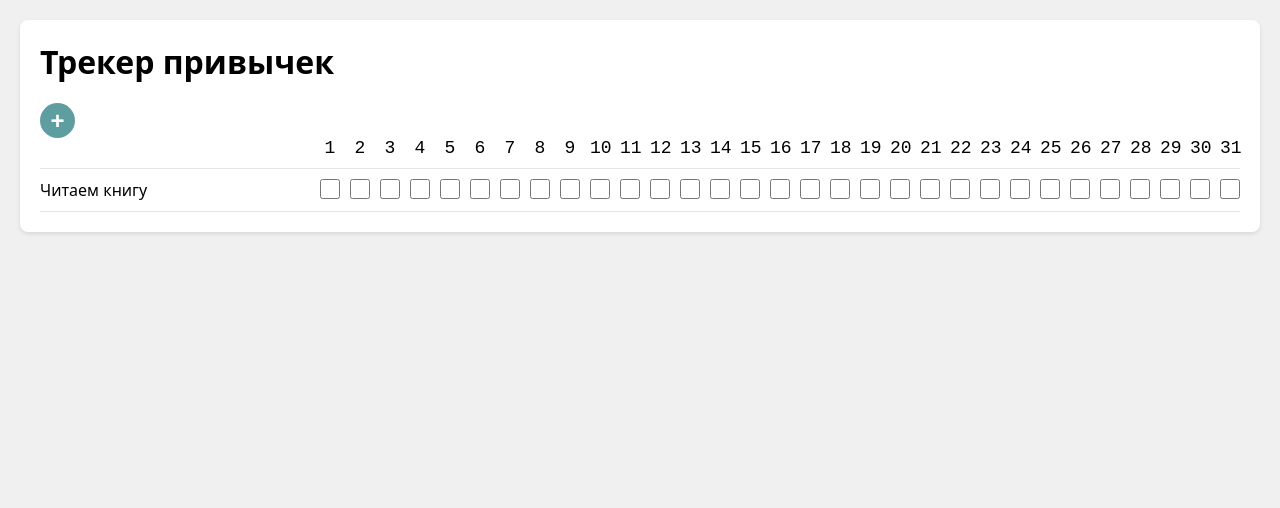
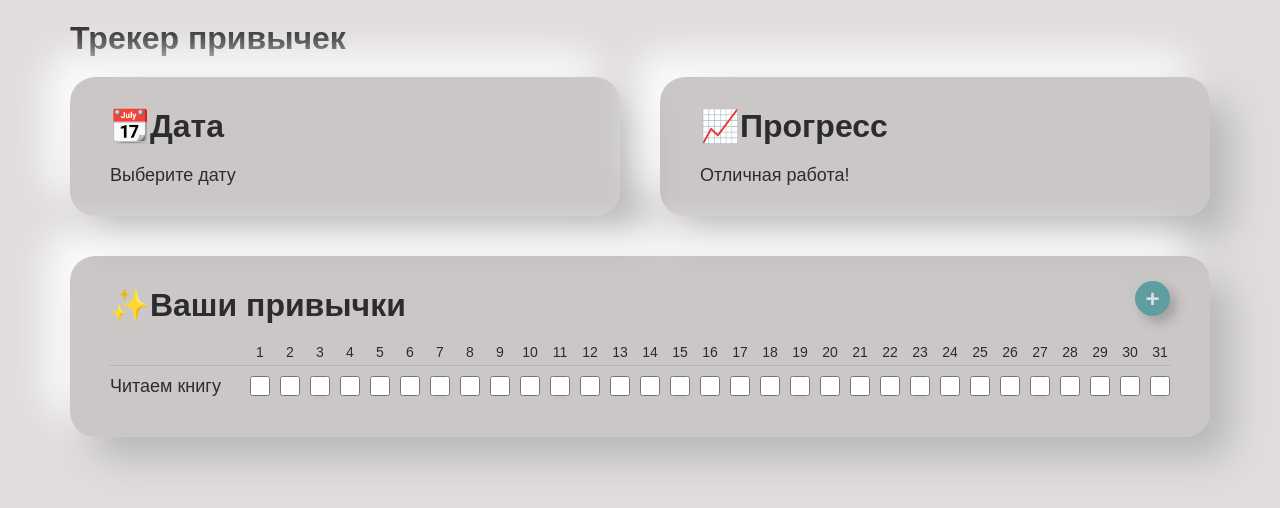
Before and after one commit to Flargoin/habitTracker, a website built with webpack: page src/index.html in a window 1280 px wide. Built offline with nearby package versions, Linux system fonts and the light colour scheme; a web font is replaced by a local one.

Commit message:
fix styles & added blocks

```diff
--- a/src/index.html
+++ b/src/index.html
@@ -4,12 +4,33 @@
     <meta charset="UTF-8" />
     <meta name="viewport" content="width=device-width, initial-scale=1.0" />
     <title>TypeScript Webpack App</title>
+    <link rel="preconnect" href="https://fonts.googleapis.com" />
+    <link rel="preconnect" href="https://fonts.gstatic.com" crossorigin />
+    <link
+      href="https://fonts.googleapis.com/css2?family=Huninn&display=swap"
+      rel="stylesheet"
+    />
   </head>
   <body>
     <div id="app">
       <h1 class="h1">Трекер привычек</h1>
+      <div class="grid">
 
-      <button class="button" onclick="window.dialog.showModal()">+</button>
+        <div class="block col-6">
+          <div class="h1">📆Дата</div>
+
+          <div class="date">Выберите дату</div>
+        </div>
+        <div class="block col-6">
+          <div class="h1">📈Прогресс</div>
+
+          <div class="progress">Отличная работа!</div>
+        </div>
+
+        <div class="block col-12 our-habits">
+          <div class="h1">✨Ваши привычки</div>
+
+          <button class="button our-habits__btn" onclick="window.dialog.showModal()">+</button>
 
           <div class="days">
             <div class="habit-table__day">1</div>
--- a/src/styles/_settings.scss
+++ b/src/styles/_settings.scss
@@ -11,20 +11,43 @@ h3 {
 }
 
 .h1 {
+  font-size: 32px;
+  font-weight: 700;
   margin-bottom: 20px;
+  color: var(--main-color);
 }
 body {
-  font-family: system-ui;
+  font-family: "Huninn", sans-serif;
   margin: 0;
   padding: 20px;
-  background-color: #f0f0f0;
+  background-color: var(--main-bg);
+  color: var(--main-color);
+  font-size: 18px;
 }
 
 #app {
-  max-width: 1440px;
+  max-width: 1140px;
   margin: 0 auto;
-  background: white;
-  padding: 20px;
-  border-radius: 8px;
-  box-shadow: 0 2px 4px rgba(0, 0, 0, 0.1);
 }
+
+.grid {
+  display: grid;
+  grid-template-columns: repeat(12, 1fr);
+  grid-auto-rows: max-content;
+  gap: 40px;
+}
+
+.col-6 {
+  grid-column: span 6;
+}
+
+.col-12 {
+  grid-column: span 12;
+}
+
+.block {
+  padding: 30px 40px;
+  border-radius: var(--border-radius);
+  box-shadow: 22px 22px 38px #b8b8b8, -22px -22px 38px #fefefe;
+  backdrop-filter: brightness(0.9);
+}
--- /dev/null
+++ b/src/styles/_vars.scss
@@ -0,0 +1,8 @@
+:root {
+  --white: #e1dddd;
+  --main-bg: var(--white);
+  --main-color: #2c2c2c;
+  --color-accent: cadetblue;
+
+  --border-radius: 25px;
+}
--- a/src/styles/components/_button.scss
+++ b/src/styles/components/_button.scss
@@ -3,8 +3,8 @@
   width: 35px;
   height: 35px;
   border-radius: 100%;
-  background-color: cadetblue;
-  color: white;
+  background-color: var(--color-accent);
+  color: var(--white);
   /* padding: 7px 12px; */
   font-size: 24px;
   font-weight: 700;
@@ -15,12 +15,13 @@
   display: flex;
   align-items: center;
   justify-content: center;
+  box-shadow: -6px -6px 12px #c5c5c5, 6px 6px 12px #23232340;
 
   @media (hover: hover) {
     &:hover {
       background-color: transparent;
-      color: cadetblue;
-      border: 2px solid cadetblue;
+      color: var(--color-accent);
+      border: 2px solid var(--color-accent);
     }
   }
 }
--- a/src/styles/components/_days.scss
+++ b/src/styles/components/_days.scss
@@ -5,16 +5,6 @@
   grid-template-rows: 1fr;
   gap: 10px;
   text-align: center;
-  font-family: monospace;
-  font-size: 18px;
-  margin-bottom: 10px;
-
-  //   &__descr {
-  //     grid-column: span 31;
-  //     justify-self: center;
-  //     font-size: 20px;
-  //     font-weight: 500;
-  //     text-align: center;
-  //     width: 100%;
-  //   }
+  font-size: 14px;
+  margin-bottom: 5px;
 }
--- a/src/styles/components/_habit.scss
+++ b/src/styles/components/_habit.scss
@@ -30,10 +30,14 @@
     &__item {
       margin: 0;
       padding: 0;
-      background-color: lightgray;
-      border: 1px solid black;
+      background-color: var(--white);
+      accent-color: var(--color-accent);
       cursor: pointer;
       user-select: none;
     }
   }
+
+  &:not(:first-child) {
+    border-bottom: none;
+  }
 }
--- /dev/null
+++ b/src/styles/components/_our-habits.scss
@@ -0,0 +1,7 @@
+.our-habits {
+  &__btn {
+    position: absolute;
+    top: 25px;
+    right: 40px;
+  }
+}
--- a/src/styles/style.scss
+++ b/src/styles/style.scss
@@ -1,4 +1,7 @@
+@use "./vars";
 @use "./settings";
 @use "./components/button";
+@use "./components/our-habits";
 @use "./components/habit";
 @use "./components/days";
+@use "./components/checkbox";
```
Also changed, not shown: src/styles/components/_checkbox.scss (added, +55 -0 lines). Lines whose indentation alone changed are shown as unchanged.
